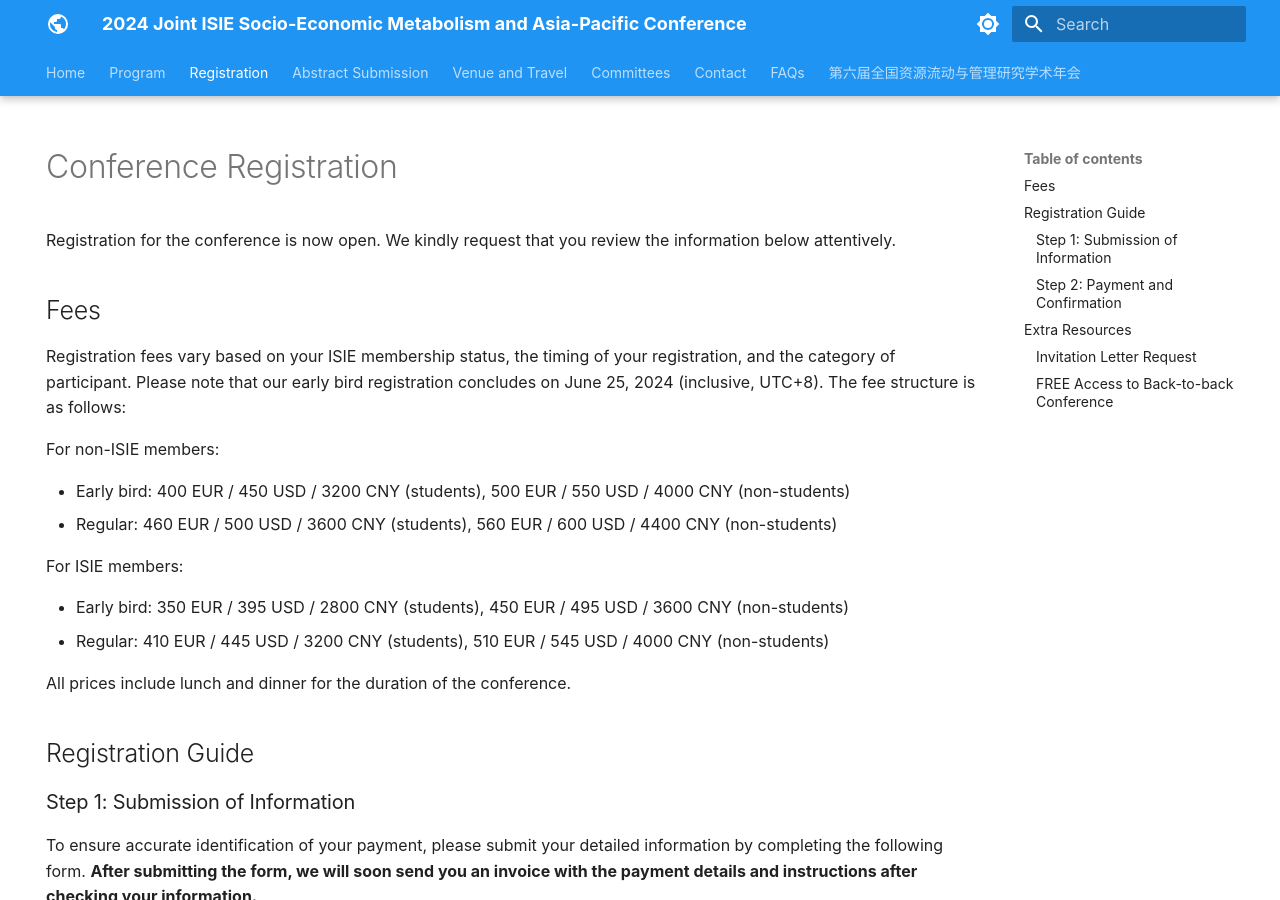
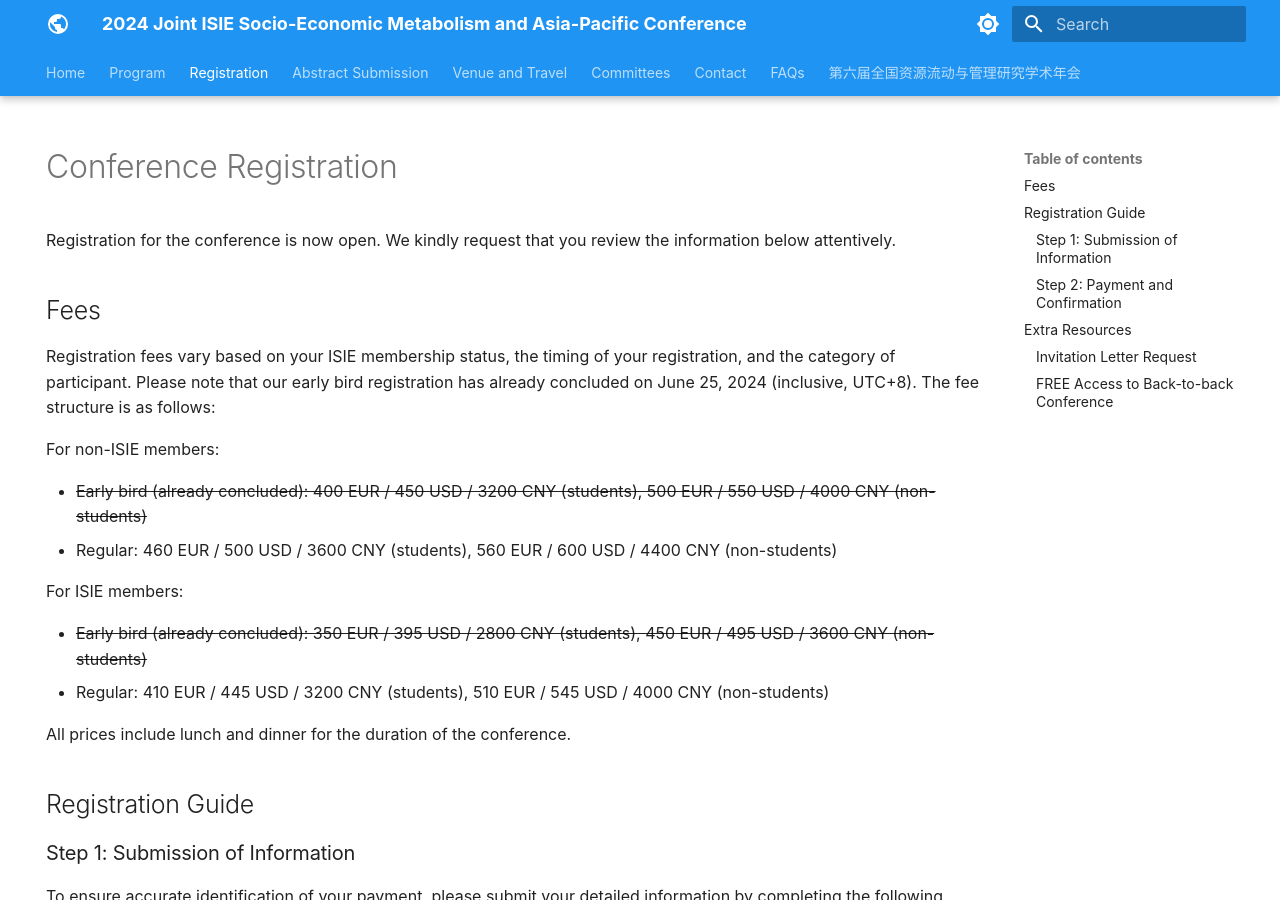
Before and after one commit to Admittedly-Goat/isiesem2024.net.github.io, an MkDocs documentation site: the page built from docs/Registration/index.md, in a window 1280 px wide and 900 px high. Built offline with MkDocs 1.6.1 and Material for MkDocs 9.7.7, drawn with Linux system fonts in a browser that asks for light colours.

Commit message:
early bird end

```diff
--- a/docs/Registration/index.md
+++ b/docs/Registration/index.md
@@ -9,16 +9,16 @@ Registration for the conference is now open. We kindly request that you review t
 
 ## Fees
 
-Registration fees vary based on your ISIE membership status, the timing of your registration, and the category of participant. Please note that our early bird registration concludes on June 25, 2024 (inclusive, UTC+8). The fee structure is as follows:
+Registration fees vary based on your ISIE membership status, the timing of your registration, and the category of participant. Please note that our early bird registration has already concluded on June 25, 2024 (inclusive, UTC+8). The fee structure is as follows:
 
 For non-ISIE members:
 
-- Early bird: 400 EUR / 450 USD / 3200 CNY (students), 500 EUR / 550 USD / 4000 CNY (non-students)
+- <del>Early bird (already concluded): 400 EUR / 450 USD / 3200 CNY (students), 500 EUR / 550 USD / 4000 CNY (non-students)</del>
 - Regular: 460 EUR / 500 USD / 3600 CNY (students), 560 EUR / 600 USD / 4400 CNY (non-students)
 
 For ISIE members:
 
-- Early bird: 350 EUR / 395 USD / 2800 CNY (students), 450 EUR / 495 USD / 3600 CNY (non-students)
+- <del>Early bird (already concluded): 350 EUR / 395 USD / 2800 CNY (students), 450 EUR / 495 USD / 3600 CNY (non-students)</del>
 - Regular: 410 EUR / 445 USD / 3200 CNY (students), 510 EUR / 545 USD / 4000 CNY (non-students)
 
 All prices include lunch and dinner for the duration of the conference.
```
Also changed, not shown: docs/index.md (+1 -1 lines).
